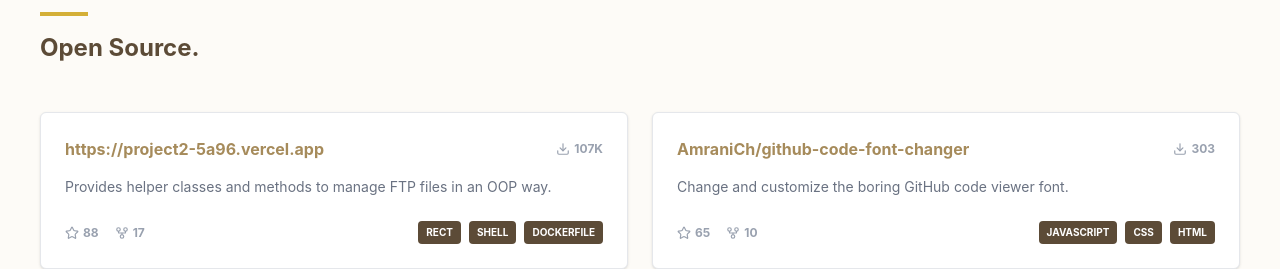
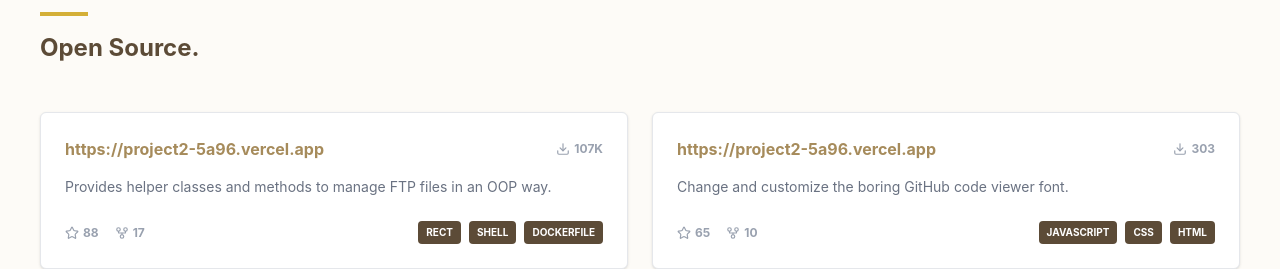
Before and after one commit to shivanshu2025/2vportfolio, a React (Vite) app: page / in a window 1280 px wide. Shown: the part 2940-3209 px from the top of the page. Built offline with nearby package versions, Linux system fonts and the light colour scheme.

Commit message:
updateall

```diff
--- a/src/components/Home/OpenSourceSection.jsx
+++ b/src/components/Home/OpenSourceSection.jsx
@@ -9,10 +9,9 @@ const repos = [
     forks: 17,
     downloads: "107K",
     tags: ["Rect", "Shell", "Dockerfile"]
-
   },
   {
-    name: "AmraniCh/github-code-font-changer",
+    name: "https://project2-5a96.vercel.app",
     url: "https://project2-5a96.vercel.app",
     desc: "Change and customize the boring GitHub code viewer font.",
     stars: 65,
```
